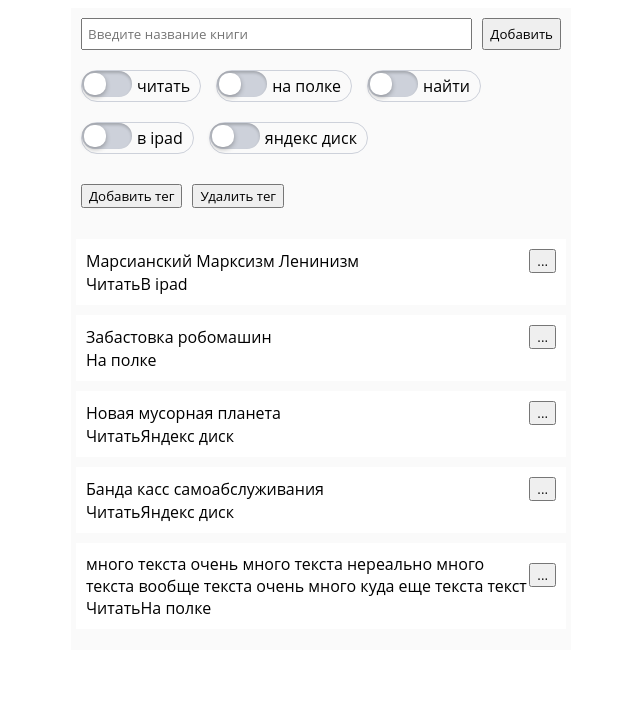
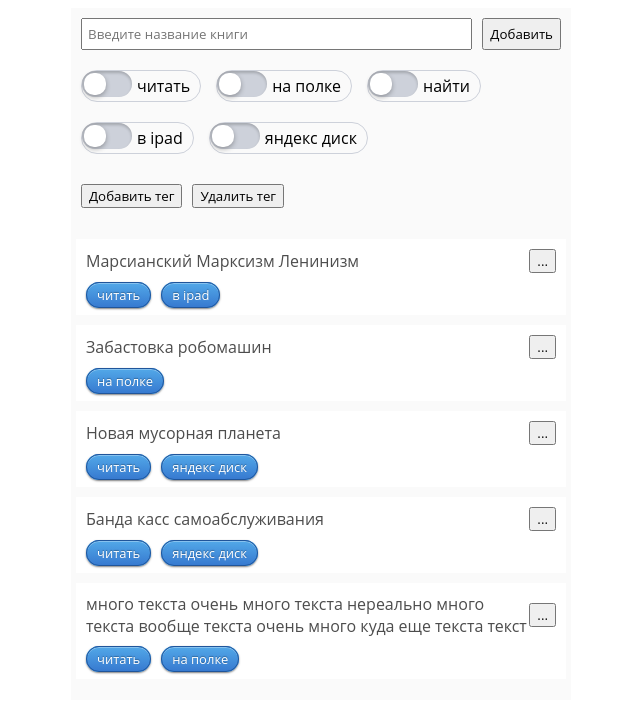
Before and after one commit to evgenynovak/book-library-app-react, a React (Create React App) app: page / in a window 1280 px wide. Shown: the top 712 px of the page, without its empty margins (319-959 px from the left). Built offline with nearby package versions, Linux system fonts and the light colour scheme.

Commit message:
BookItem: fix style

```diff
--- a/src/components/BookList/BookItem/BookItem.js
+++ b/src/components/BookList/BookItem/BookItem.js
@@ -38,7 +38,7 @@ function BookItem(props) {
     bookTags.map(
      tagNumber => {
        if (tag.tagId == tagNumber) {
-         return <span  key={tag.tagId}>{tag.tagText}</span>
+         return <span  key={tag.tagId} className={scss.tag}>{tag.tagText}</span>
        }
      }
    )
--- a/src/components/BookList/BookItem/BookItem.module.scss
+++ b/src/components/BookList/BookItem/BookItem.module.scss
@@ -14,11 +14,13 @@
   flex-direction: row;
   flex-wrap: nowrap;
   align-items: center;
+  padding-bottom: 10px;
 }
 
 .bookName {
   flex-grow: 1;
   overflow:hidden;
+  color: $secondary;
 }
 
 
@@ -39,3 +41,23 @@
     display: none;
   }
 }
+
+.tag {
+  cursor:pointer;
+  padding:3px 10px;
+  margin-right: 10px;
+  text-transform: lowercase;
+	text-decoration:none;
+	color:#fff;
+	font-size:13px;
+	text-shadow:0 -1px 1px rgba(0,0,0,.3);
+	background-image:-webkit-linear-gradient(#52A8E8, #377AD0);
+	background-image:-moz-linear-gradient(0% 100% 90deg,#377AD0, #52A8E8);
+	background-image: -o-linear-gradient(rgb(82,168,232),rgb(55,122,208));
+	background-color:#52A8E8;
+	-moz-border-radius:23px;
+	-webkit-border-radius:23px;
+	border-radius:23px;
+	border:1px solid #20559A;
+	box-shadow:0 1px 2px rgba(0,0,0,.5), inset 0 1px 0 rgba(255,255,255,.3);
+}
--- a/src/styles/variables.scss
+++ b/src/styles/variables.scss
@@ -1,3 +1,4 @@
 $primary: #fafafa;
 $primaryLight: #ffffff;
 $primaryDark: #939393;
+$secondary:#4d4d4d;
```
